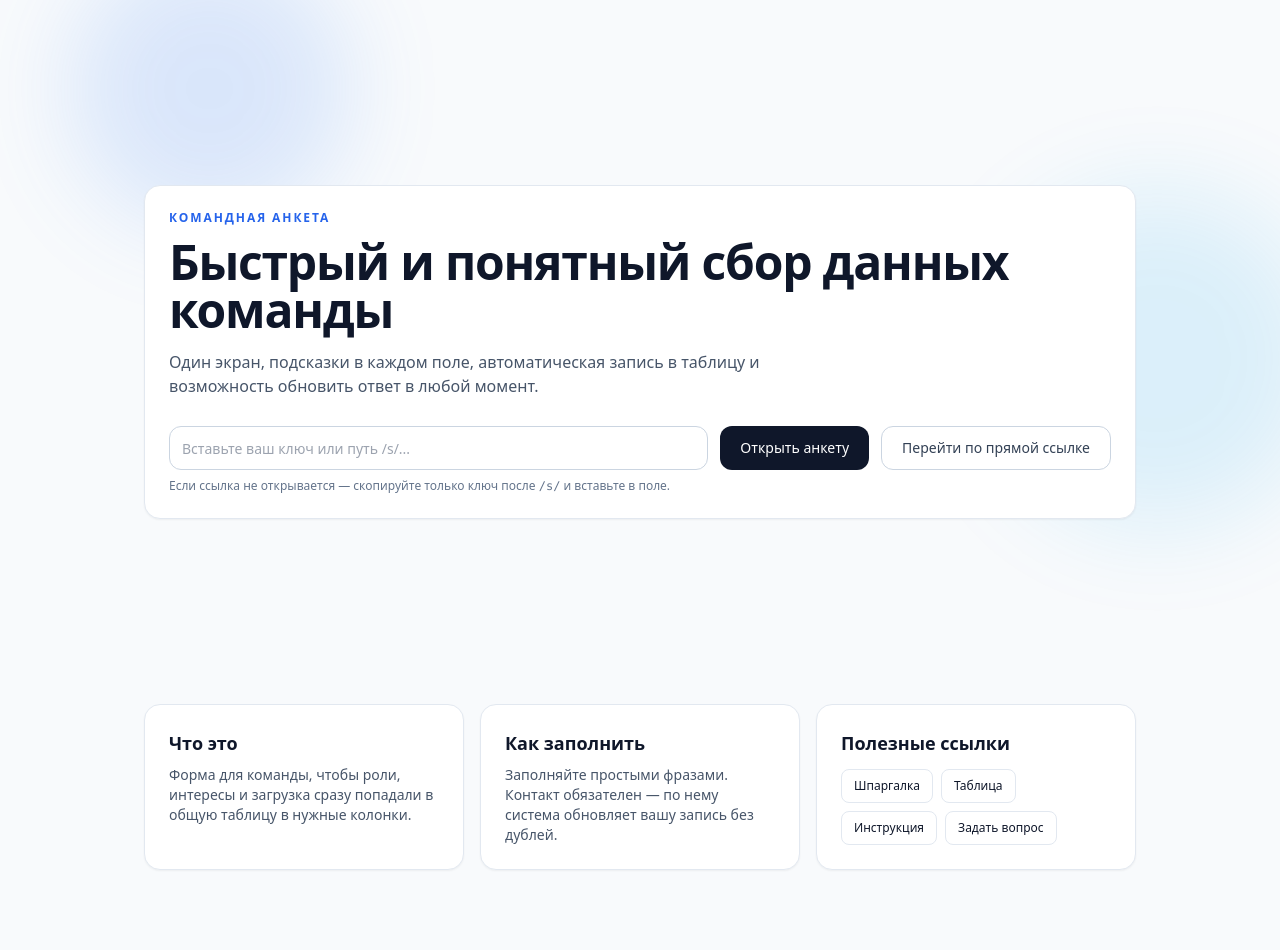
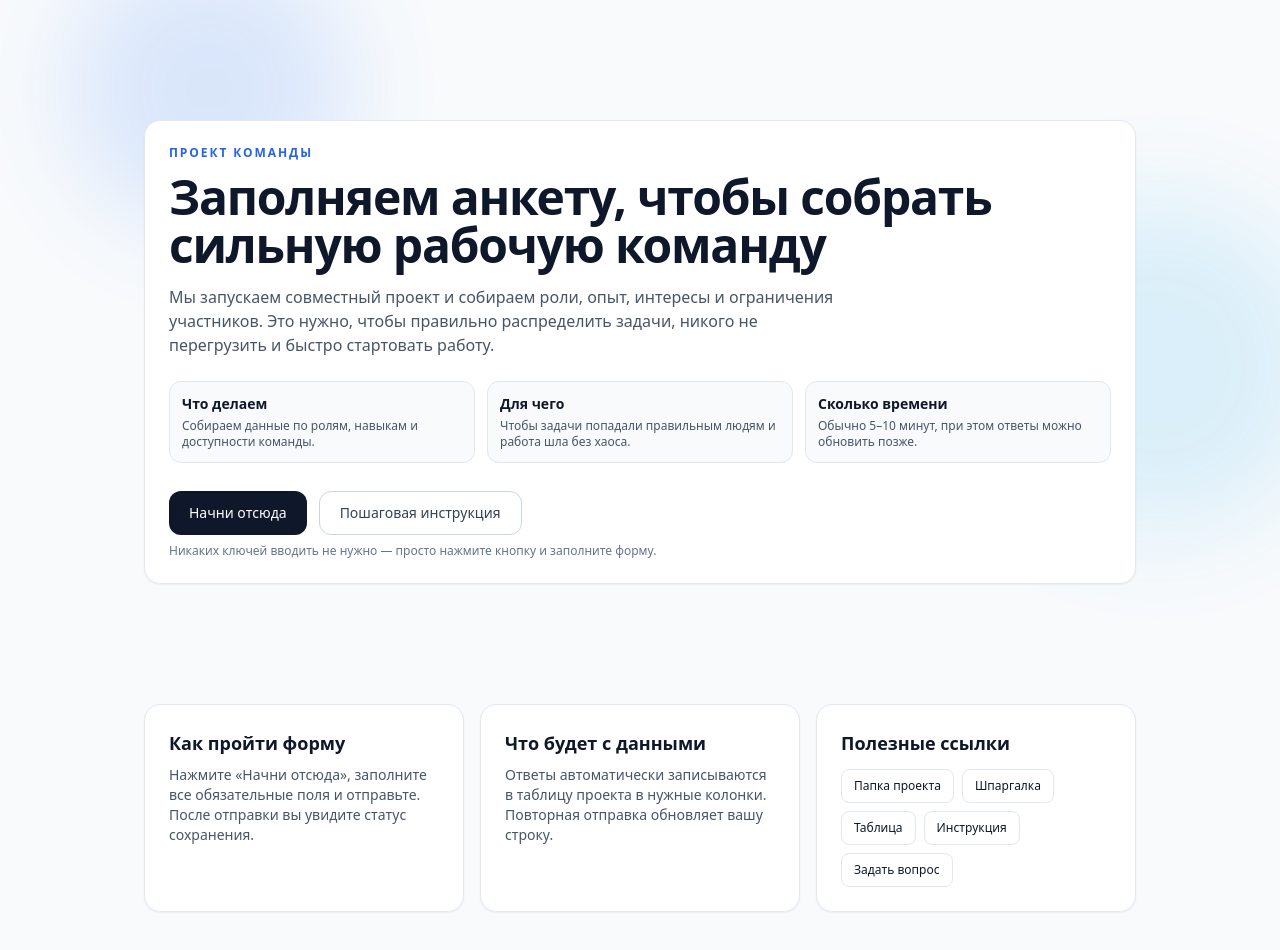
Before and after one commit to Sanechka689/team-intake-form, a Next.js app: page / in a window 1280 px wide. Shown: the top 950 px of the page. Built offline with nearby package versions, Linux system fonts and the light colour scheme.

Commit message:
feat: redesign onboarding and simplify form entry

```diff
--- a/app/page.tsx
+++ b/app/page.tsx
@@ -5,6 +5,7 @@ export default function HomePage() {
     <PublicHome
       defaultFormPath={process.env.DEFAULT_FORM_PATH ?? null}
       links={{
+        folder: process.env.LINK_FOLDER ?? '#',
         cheatsheet: process.env.LINK_CHEATSHEET ?? '#',
         table: process.env.LINK_TABLE ?? '#',
         instruction: process.env.LINK_INSTRUCTION ?? '#',
--- a/components/intake-form.tsx
+++ b/components/intake-form.tsx
@@ -90,6 +90,7 @@ export function IntakeForm({ token }: { token: string }) {
     setServerMessage('Сохраняем данные...');
     const idempotencyKey = crypto.randomUUID();
 
+    try {
       const response = await fetch('/api/submissions/upsert', {
         method: 'POST',
         headers: {
@@ -108,9 +109,12 @@ export function IntakeForm({ token }: { token: string }) {
 
       setServerMessage(
         json.operation === 'insert'
-        ? `Готово: создана новая запись (строка ${json.rowNumber}).`
-        : `Готово: обновлена ваша запись (строка ${json.rowNumber}).`
+          ? `Готово: создана новая запись (строка ${json.rowNumber}, request_id: ${json.requestId}).`
+          : `Готово: обновлена ваша запись (строка ${json.rowNumber}, request_id: ${json.requestId}).`
       );
+    } catch {
+      setServerMessage('Ошибка сети: проверьте интернет и нажмите «Отправить анкету» ещё раз.');
+    }
   });
 
   return (
@@ -124,6 +128,29 @@ export function IntakeForm({ token }: { token: string }) {
           <div className="h-full rounded-full bg-blue-600 transition-all" style={{ width: `${filled}%` }} />
         </div>
         <p className="mt-2 text-xs text-slate-500">Прогресс заполнения: {filled}%</p>
+      </section>
+
+      <section className="mt-6 section-card">
+        <h2 className="text-xl font-semibold">Как заполнить и отправить</h2>
+        <ol className="mt-3 grid gap-2 text-sm text-slate-700 md:grid-cols-3">
+          <li className="rounded-lg bg-slate-50 p-3"><strong>1.</strong> Откройте шпаргалку и инструкцию по кнопкам ниже.</li>
+          <li className="rounded-lg bg-slate-50 p-3"><strong>2.</strong> Заполните обязательные поля и проверьте контакт.</li>
+          <li className="rounded-lg bg-slate-50 p-3"><strong>3.</strong> Нажмите «Отправить анкету» и дождитесь сообщения «Готово».</li>
+        </ol>
+        <div className="mt-4 flex flex-wrap gap-2">
+          <a className="rounded-lg border border-slate-200 px-3 py-2 text-xs font-medium hover:bg-slate-50" href={links?.cheatsheet ?? '#'} target="_blank" rel="noreferrer">
+            Открыть шпаргалку
+          </a>
+          <a className="rounded-lg border border-slate-200 px-3 py-2 text-xs font-medium hover:bg-slate-50" href={links?.instruction ?? '#'} target="_blank" rel="noreferrer">
+            Открыть инструкцию
+          </a>
+          <a className="rounded-lg border border-slate-200 px-3 py-2 text-xs font-medium hover:bg-slate-50" href={links?.table ?? '#'} target="_blank" rel="noreferrer">
+            Открыть таблицу вручную
+          </a>
+          <a className="rounded-lg border border-slate-200 px-3 py-2 text-xs font-medium hover:bg-slate-50" href={links?.askQuestion ?? '#'} target="_blank" rel="noreferrer">
+            Задать вопрос
+          </a>
+        </div>
       </section>
 
       <section className="mt-6 grid gap-4 md:grid-cols-3">
@@ -202,6 +229,10 @@ export function IntakeForm({ token }: { token: string }) {
         </button>
 
         {serverMessage ? <p className="text-sm text-slate-700">{serverMessage}</p> : null}
+
+        <div className="rounded-xl border border-slate-200 bg-slate-50 p-3 text-xs text-slate-600">
+          После успешной отправки вы получите номер строки и request_id. Это подтверждение, что данные записаны в таблицу.
+        </div>
       </form>
 
       <div className="fixed bottom-0 left-0 right-0 border-t border-slate-200 bg-white/95 backdrop-blur">
--- a/components/public-home.tsx
+++ b/components/public-home.tsx
@@ -1,10 +1,9 @@
 'use client';
 
-import { FormEvent, useState } from 'react';
 import Link from 'next/link';
-import { useRouter } from 'next/navigation';
 
 type PublicLinks = {
+  folder: string;
   cheatsheet: string;
   table: string;
   instruction: string;
@@ -17,18 +16,6 @@ type PublicHomeProps = {
 };
 
 export function PublicHome({ links, defaultFormPath }: PublicHomeProps) {
-  const router = useRouter();
-  const [tokenInput, setTokenInput] = useState('');
-
-  const onOpenSecretLink = (event: FormEvent<HTMLFormElement>) => {
-    event.preventDefault();
-    const clean = tokenInput.trim().replace(/^\/s\//, '');
-    if (!clean) {
-      return;
-    }
-    router.push(`/s/${encodeURIComponent(clean)}`);
-  };
-
   return (
     <main className="relative overflow-hidden">
       <div className="hero-glow hero-glow-a" />
@@ -36,59 +23,76 @@ export function PublicHome({ links, defaultFormPath }: PublicHomeProps) {
 
       <section className="mx-auto flex min-h-[88vh] w-full max-w-5xl items-center px-4 py-12">
         <div className="section-card w-full animate-floatIn">
-          <p className="text-xs font-semibold uppercase tracking-[0.16em] text-blue-600">Командная анкета</p>
+          <p className="text-xs font-semibold uppercase tracking-[0.16em] text-blue-600">Проект команды</p>
           <h1 className="mt-3 text-3xl font-semibold tracking-tight text-slate-900 md:text-5xl">
-            Быстрый и понятный сбор данных команды
+            Заполняем анкету, чтобы собрать сильную рабочую команду
           </h1>
           <p className="mt-4 max-w-2xl text-sm text-slate-600 md:text-base">
-            Один экран, подсказки в каждом поле, автоматическая запись в таблицу и возможность обновить ответ в любой момент.
+            Мы запускаем совместный проект и собираем роли, опыт, интересы и ограничения участников. Это нужно, чтобы правильно
+            распределить задачи, никого не перегрузить и быстро стартовать работу.
           </p>
 
-          <form className="mt-7 flex flex-col gap-3 md:flex-row" onSubmit={onOpenSecretLink}>
-            <input
-              value={tokenInput}
-              onChange={(event) => setTokenInput(event.target.value)}
-              placeholder="Вставьте ваш ключ или путь /s/..."
-              className="field-input h-11 md:flex-1"
-            />
-            <button
-              type="submit"
-              className="h-11 rounded-xl bg-slate-900 px-5 text-sm font-medium text-white transition hover:bg-slate-800"
-            >
-              Открыть анкету
-            </button>
+          <div className="mt-6 grid gap-3 md:grid-cols-3">
+            <div className="rounded-xl border border-slate-200 bg-slate-50 p-3">
+              <p className="text-sm font-semibold text-slate-900">Что делаем</p>
+              <p className="mt-1 text-xs text-slate-600">Собираем данные по ролям, навыкам и доступности команды.</p>
+            </div>
+            <div className="rounded-xl border border-slate-200 bg-slate-50 p-3">
+              <p className="text-sm font-semibold text-slate-900">Для чего</p>
+              <p className="mt-1 text-xs text-slate-600">Чтобы задачи попадали правильным людям и работа шла без хаоса.</p>
+            </div>
+            <div className="rounded-xl border border-slate-200 bg-slate-50 p-3">
+              <p className="text-sm font-semibold text-slate-900">Сколько времени</p>
+              <p className="mt-1 text-xs text-slate-600">Обычно 5–10 минут, при этом ответы можно обновить позже.</p>
+            </div>
+          </div>
+
+          <div className="mt-7 flex flex-col gap-3 md:flex-row">
             {defaultFormPath ? (
               <Link
                 href={defaultFormPath}
-                className="inline-flex h-11 items-center justify-center rounded-xl border border-slate-300 px-5 text-sm font-medium text-slate-700 transition hover:bg-slate-50"
+                className="inline-flex h-11 items-center justify-center rounded-xl bg-slate-900 px-5 text-sm font-medium text-white transition hover:bg-slate-800"
               >
-                Перейти по прямой ссылке
+                Начни отсюда
               </Link>
-            ) : null}
-          </form>
+            ) : (
+              <span className="inline-flex h-11 items-center justify-center rounded-xl bg-slate-200 px-5 text-sm font-medium text-slate-500">
+                Анкета скоро откроется
+              </span>
+            )}
+            <a
+              className="inline-flex h-11 items-center justify-center rounded-xl border border-slate-300 px-5 text-sm font-medium text-slate-700 transition hover:bg-slate-50"
+              href={links.instruction}
+              target="_blank"
+              rel="noreferrer"
+            >
+              Пошаговая инструкция
+            </a>
+          </div>
 
-          <p className="mt-2 text-xs text-slate-500">
-            Если ссылка не открывается — скопируйте только ключ после <code>/s/</code> и вставьте в поле.
-          </p>
+          <p className="mt-2 text-xs text-slate-500">Никаких ключей вводить не нужно — просто нажмите кнопку и заполните форму.</p>
         </div>
       </section>
 
       <section className="mx-auto grid w-full max-w-5xl gap-4 px-4 pb-28 md:grid-cols-3">
         <article className="section-card">
-          <h2 className="text-lg font-semibold">Что это</h2>
+          <h2 className="text-lg font-semibold">Как пройти форму</h2>
           <p className="mt-2 text-sm text-slate-600">
-            Форма для команды, чтобы роли, интересы и загрузка сразу попадали в общую таблицу в нужные колонки.
+            Нажмите «Начни отсюда», заполните все обязательные поля и отправьте. После отправки вы увидите статус сохранения.
           </p>
         </article>
         <article className="section-card">
-          <h2 className="text-lg font-semibold">Как заполнить</h2>
+          <h2 className="text-lg font-semibold">Что будет с данными</h2>
           <p className="mt-2 text-sm text-slate-600">
-            Заполняйте простыми фразами. Контакт обязателен — по нему система обновляет вашу запись без дублей.
+            Ответы автоматически записываются в таблицу проекта в нужные колонки. Повторная отправка обновляет вашу строку.
           </p>
         </article>
         <article className="section-card">
           <h2 className="text-lg font-semibold">Полезные ссылки</h2>
           <div className="mt-3 flex flex-wrap gap-2">
+            <a className="rounded-lg border border-slate-200 px-3 py-2 text-xs font-medium hover:bg-slate-50" href={links.folder} target="_blank" rel="noreferrer">
+              Папка проекта
+            </a>
             <a className="rounded-lg border border-slate-200 px-3 py-2 text-xs font-medium hover:bg-slate-50" href={links.cheatsheet} target="_blank" rel="noreferrer">
               Шпаргалка
             </a>
```
Lines whose indentation alone changed are shown as unchanged.
